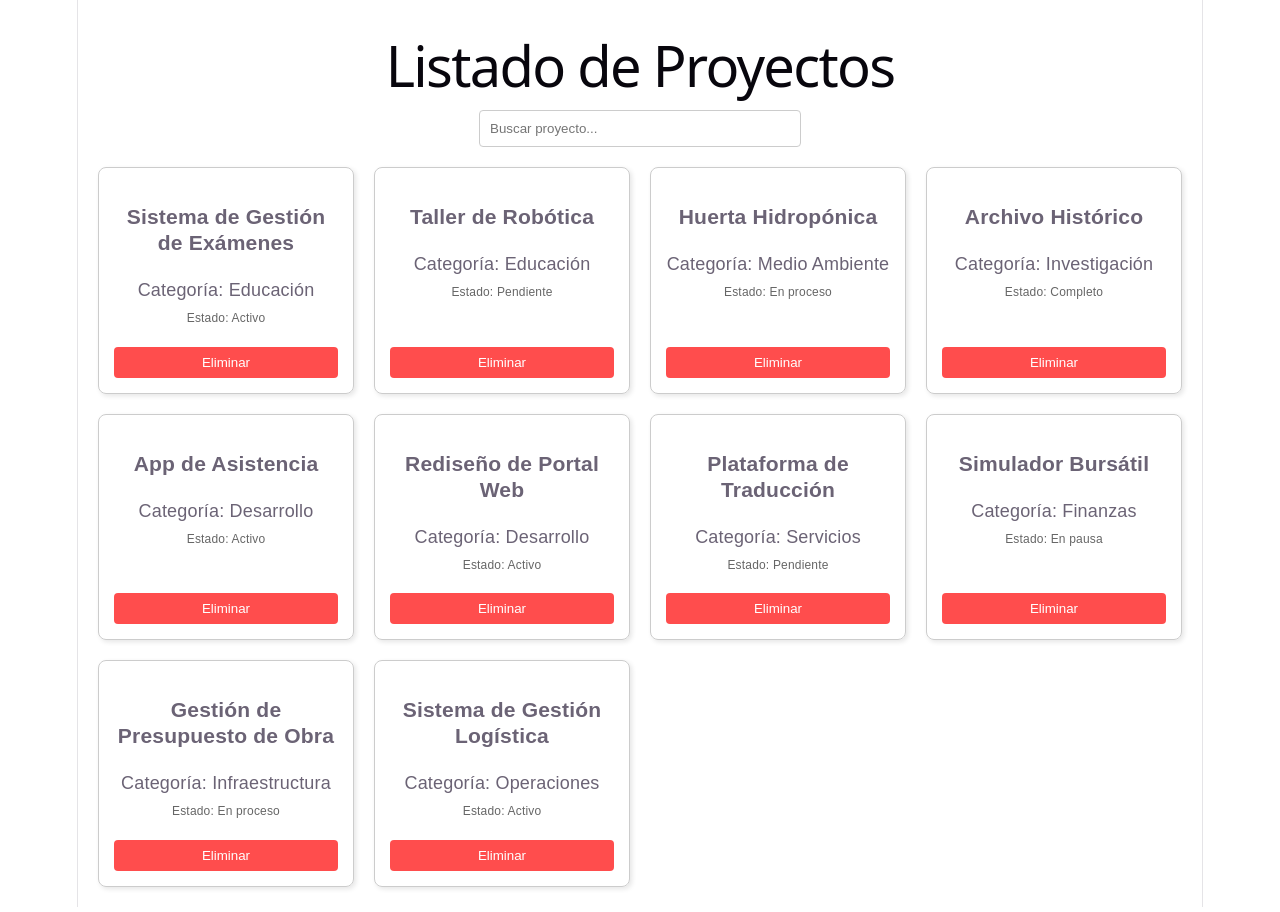
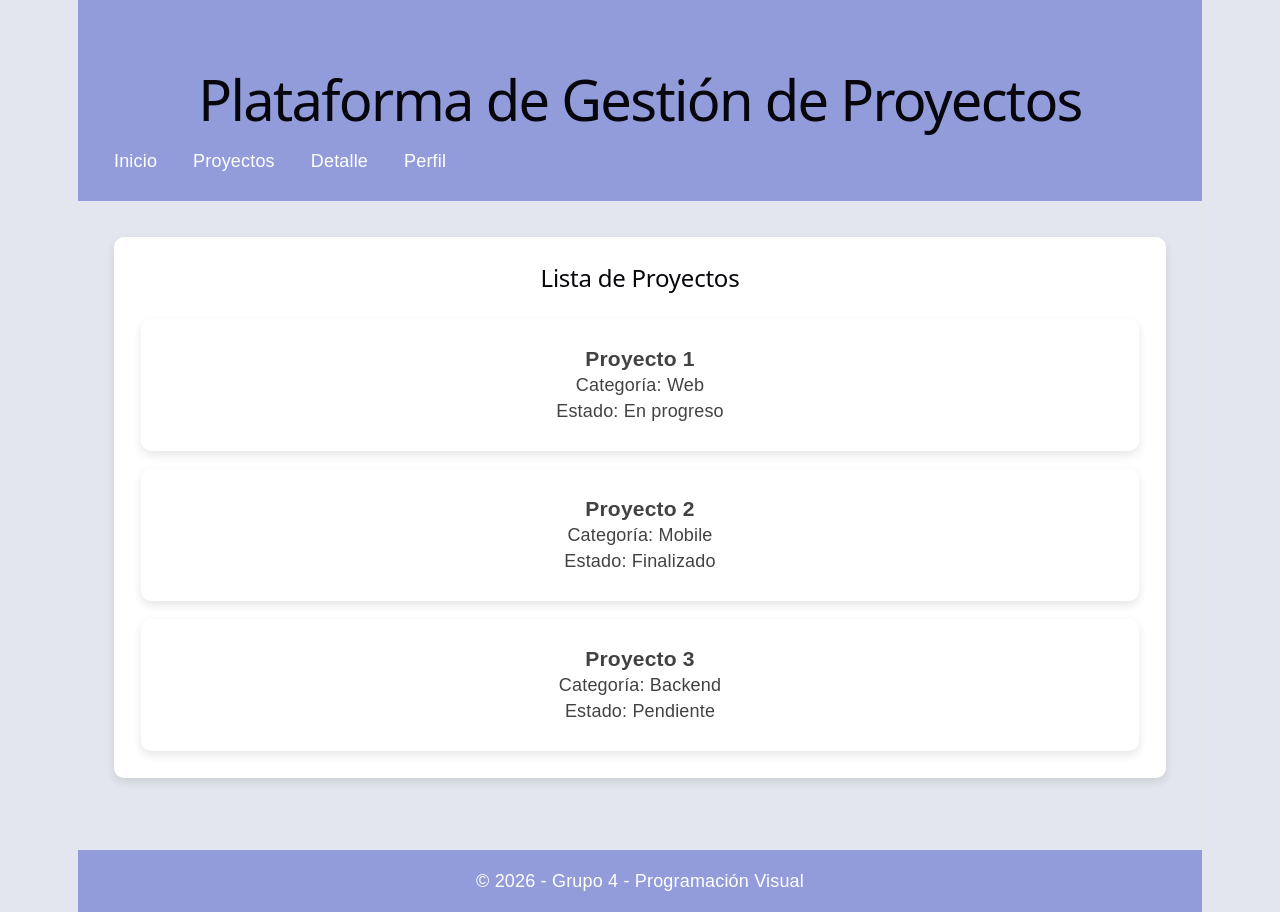
Before and after one commit to victoriaavalee/pv_tp3_grupo4, a React (Vite) app in the folder mi-proyecto/: page / in a window 1280 px wide. Built offline with nearby package versions, Linux system fonts and the light colour scheme.

Commit message:
Arreglos

```diff
--- a/mi-proyecto/src/App.css
+++ b/mi-proyecto/src/App.css
@@ -1,184 +1,100 @@
-.counter {
-  font-size: 16px;
-  padding: 5px 10px;
-  border-radius: 5px;
-  color: var(--accent);
-  background: var(--accent-bg);
-  border: 2px solid transparent;
-  transition: border-color 0.3s;
-  margin-bottom: 24px;
-
-  &:hover {
-    border-color: var(--accent-border);
-  }
-  &:focus-visible {
-    outline: 2px solid var(--accent);
-    outline-offset: 2px;
-  }
+:root {
+    --bg: #e3e6ee;
+    --primary: #929cda;
+    --primary-light: #bac2ff;
+    --primary-dark: #7d87ad;
+    --text-main: #424242;
+    --text-secondary: #5a5a5a;
+    --radius: 10px;
+    --shadow: 0 4px 10px rgba(0,0,0,0.1);
+    --font: 'Montserrat', sans-serif;
 }
 
-.hero {
-  position: relative;
-
-  .base,
-  .framework,
-  .vite {
-    inset-inline: 0;
-    margin: 0 auto;
+* {
+    margin: 0;
+    padding: 0;
+    box-sizing: border-box;
 }
 
-  .base {
-    width: 170px;
-    position: relative;
-    z-index: 0;
+body {
+    font-family: var(--font);
+    background-color: var(--bg);
+    color: var(--text-main);
+    display: grid;
+    grid-template-rows: auto 1fr auto;
+    min-height: 100vh;
 }
 
-  .framework,
-  .vite {
-    position: absolute;
+header {
+    background-color: var(--primary);
+    color: white;
+    padding: 1.5rem;
 }
 
-  .framework {
-    z-index: 1;
-    top: 34px;
-    height: 28px;
-    transform: perspective(2000px) rotateZ(300deg) rotateX(44deg) rotateY(39deg)
-      scale(1.4);
+header h1 {
+    margin-bottom: 0.5rem;
 }
 
-  .vite {
-    z-index: 0;
-    top: 107px;
-    height: 26px;
-    width: auto;
-    transform: perspective(2000px) rotateZ(300deg) rotateX(40deg) rotateY(39deg)
-      scale(0.8);
-  }
+nav ul {
+    display: flex;
+    gap: 1rem;
+    list-style: none;
 }
 
-#center {
-  display: flex;
-  flex-direction: column;
-  gap: 25px;
-  place-content: center;
-  place-items: center;
-  flex-grow: 1;
-
-  @media (max-width: 1024px) {
-    padding: 32px 20px 24px;
-    gap: 18px;
-  }
+nav a {
+    text-decoration: none;
+    color: white;
+    padding: 0.3rem 0.5rem;
+    border-radius: var(--radius);
+    transition: 0.3s;
 }
 
-#next-steps {
-  display: flex;
-  border-top: 1px solid var(--border);
-  text-align: left;
-
-  & > div {
-    flex: 1 1 0;
-    padding: 32px;
-    @media (max-width: 1024px) {
-      padding: 24px 20px;
-    }
+nav a:hover {
+    background-color: var(--primary-light);
 }
 
-  .icon {
-    margin-bottom: 16px;
-    width: 22px;
-    height: 22px;
+main {
+    display: grid;
+    gap: 2rem;
+    padding: 2rem;
 }
 
-  @media (max-width: 1024px) {
-    flex-direction: column;
-    text-align: center;
-  }
+section {
+    margin-bottom: 2rem;
 }
 
-#docs {
-  border-right: 1px solid var(--border);
-
-  @media (max-width: 1024px) {
-    border-right: none;
-    border-bottom: 1px solid var(--border);
-  }
+article, aside, section {
+    background-color: white;
+    padding: 1.5rem;
+    border-radius: var(--radius);
+    box-shadow: var(--shadow);
 }
 
-#next-steps ul {
-  list-style: none;
-  padding: 0;
-  display: flex;
-  gap: 8px;
-  margin: 32px 0 0;
+#listado-proyectos {
+    display: grid;
+    grid-template-columns: repeat(1, 2fr);
+    gap: 1rem;
+}
 
-  .logo {
-    height: 18px;
+#listado-proyectos article {
+    transition: 0.2s;
+}
+
+#listado-proyectos article:hover {
+    transform: translateY(-3px);
 }
 
 a {
-    color: var(--text-h);
-    font-size: 16px;
-    border-radius: 6px;
-    background: var(--social-bg);
-    display: flex;
-    padding: 6px 12px;
-    align-items: center;
-    gap: 8px;
-    text-decoration: none;
-    transition: box-shadow 0.3s;
-
-    &:hover {
-      box-shadow: var(--shadow);
-    }
-    .button-icon {
-      height: 18px;
-      width: 18px;
-    }
+    color: var(--primary-dark);
 }
 
-  @media (max-width: 1024px) {
-    margin-top: 20px;
-    flex-wrap: wrap;
-    justify-content: center;
-
-    li {
-      flex: 1 1 calc(50% - 8px);
+a:hover {
+    opacity: 0.7;
 }
 
-    a {
-      width: 100%;
-      justify-content: center;
-      box-sizing: border-box;
+footer {
+    background-color: var(--primary);
+    color: white;
+    text-align: center;
+    padding: 1rem;
 }
-  }
-}
-
-#spacer {
-  height: 88px;
-  border-top: 1px solid var(--border);
-  @media (max-width: 1024px) {
-    height: 48px;
-  }
-}
-
-.ticks {
-  position: relative;
-  width: 100%;
-
-  &::before,
-  &::after {
-    content: '';
-    position: absolute;
-    top: -4.5px;
-    border: 5px solid transparent;
-  }
-
-  &::before {
-    left: 0;
-    border-left-color: var(--border);
-  }
-  &::after {
-    right: 0;
-    border-right-color: var(--border);
-  }
-}
--- a/mi-proyecto/src/App.jsx
+++ b/mi-proyecto/src/App.jsx
@@ -1,9 +1,27 @@
 import React, { useState, useEffect } from 'react';
 import { obtenerProyectos, eliminarProyecto, buscarProyecto } from './services/proyectoService';
+import './App.css';
+import Header from './components/Header';
+import Nav from './components/Nav';
+import Footer from './components/Footer';
+import ListaProyectos from './components/ListaProyectos';
 
 function App() {
   const [proyectos, setProyectos] = useState([]);
   const [busqueda, setBusqueda] = useState('');
+
+  return (
+    <>
+      <header>
+        <Header />
+        <Nav />
+      </header>
+      <main>
+        <ListaProyectos />
+      </main>
+      <Footer />
+    </>
+  );
 
   useEffect(() => {
     setProyectos(obtenerProyectos());
--- /dev/null
+++ b/mi-proyecto/src/components/Footer.jsx
@@ -0,0 +1,9 @@
+function Footer() {
+  return (
+    <footer>
+      <p>&copy; 2026 - Grupo 4 - Programación Visual</p>
+    </footer>
+  );
+}
+
+export default Footer;
--- /dev/null
+++ b/mi-proyecto/src/components/Header.jsx
@@ -0,0 +1,9 @@
+function Header() {
+  return (
+    <header>
+      <h1>Plataforma de Gestión de Proyectos</h1>
+    </header>
+  );
+}
+
+export default Header;
--- /dev/null
+++ b/mi-proyecto/src/components/ListaProyectos.jsx
@@ -0,0 +1,24 @@
+function ListaProyectos() {
+  return (
+    <section id="listado-proyectos">
+      <h2>Lista de Proyectos</h2>
+      <article>
+        <h3>Proyecto 1</h3>
+        <p>Categoría: Web</p>
+        <p>Estado: En progreso</p>
+      </article>
+      <article>
+        <h3>Proyecto 2</h3>
+        <p>Categoría: Mobile</p>
+        <p>Estado: Finalizado</p>
+      </article>
+      <article>
+        <h3>Proyecto 3</h3>
+        <p>Categoría: Backend</p>
+        <p>Estado: Pendiente</p>
+      </article>
+    </section>
+  );
+}
+
+export default ListaProyectos;
--- /dev/null
+++ b/mi-proyecto/src/components/Nav.jsx
@@ -0,0 +1,14 @@
+function Nav() {
+  return (
+    <nav>
+      <ul>
+        <li><a href="/">Inicio</a></li>
+        <li><a href="#">Proyectos</a></li>
+        <li><a href="#">Detalle</a></li>
+        <li><a href="#">Perfil</a></li>
+      </ul>
+    </nav>
+  );
+}
+
+export default Nav;
```
Lines whose indentation alone changed are shown as unchanged.
